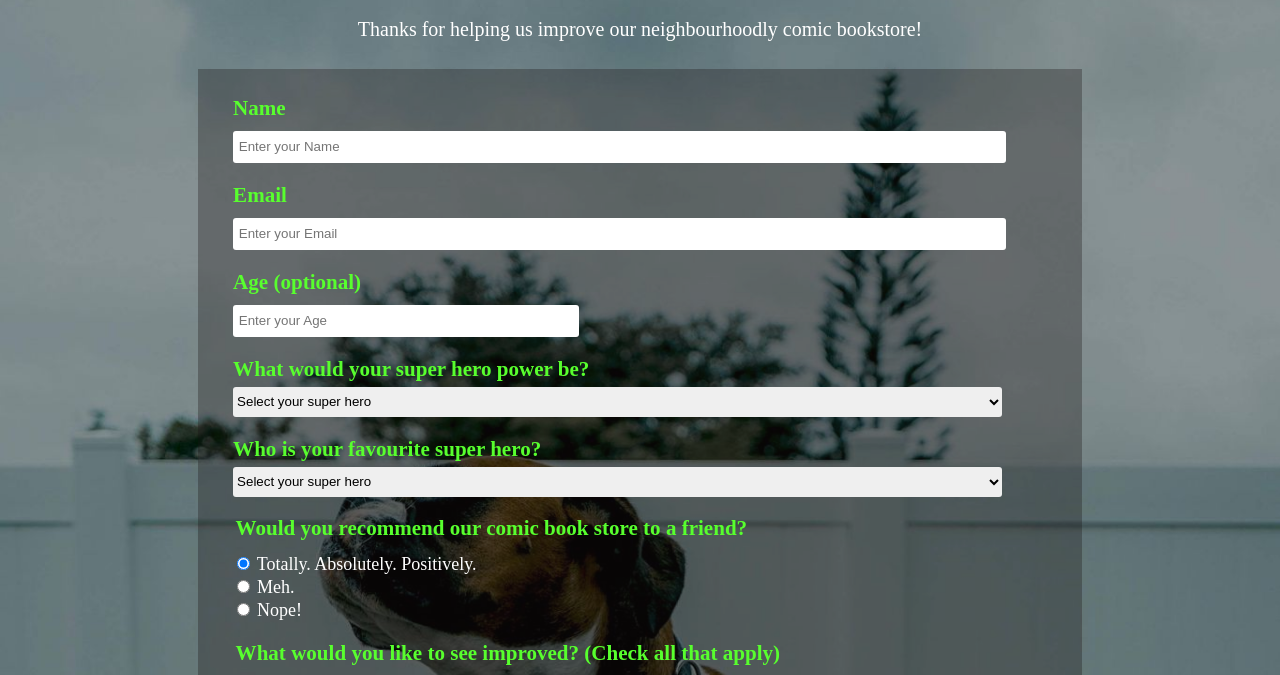
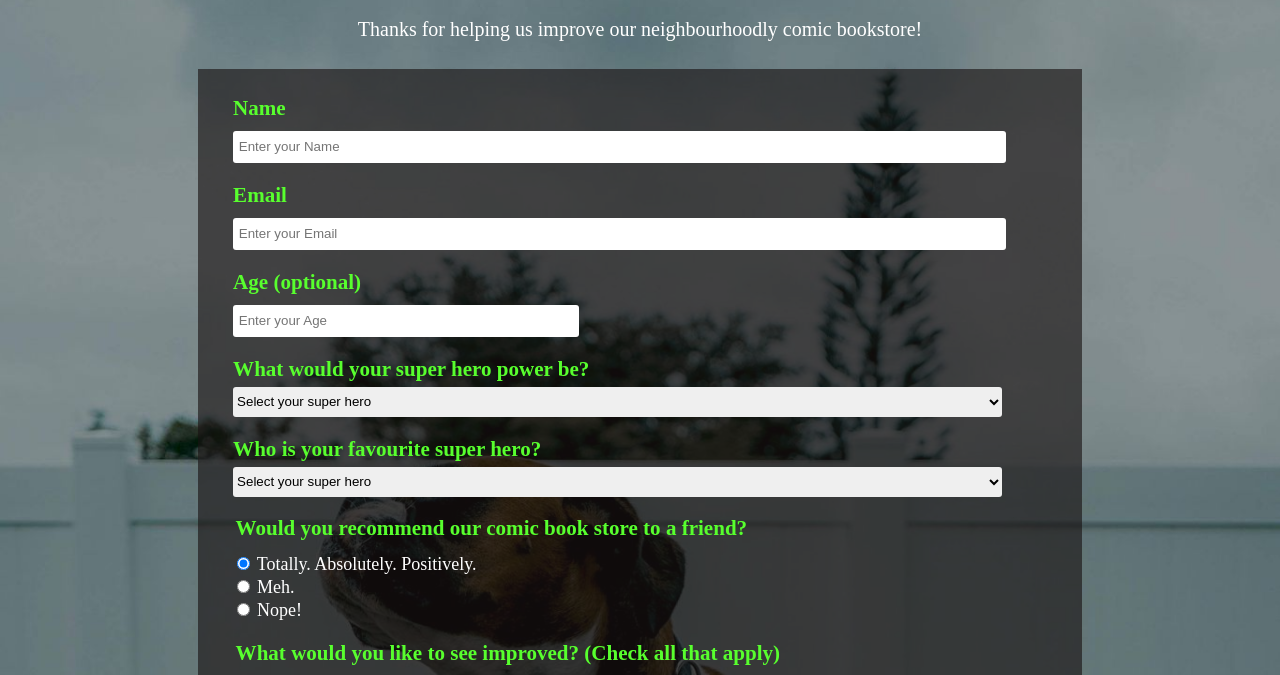
Before and after one commit to GWJL/FreecodecampProject2-SurveyForm, a plain HTML site: page index.html in a window 1280 px wide. Shown: the part 68-743 px from the top of the page. Drawn offline with Linux system fonts and the light colour scheme.

Commit message:
Modified color contrasts for accessibility

```diff
--- a/css/styles.css
+++ b/css/styles.css
@@ -35,7 +35,7 @@ h3{
 }
 
 form {
-background-color: rgba(24, 19, 19, 0.31);
+background-color: rgba(24, 19, 19, 0.623);
 margin-bottom: 20px;
 }
 
```
Also changed, not shown: index.html (+2 -1 lines).
